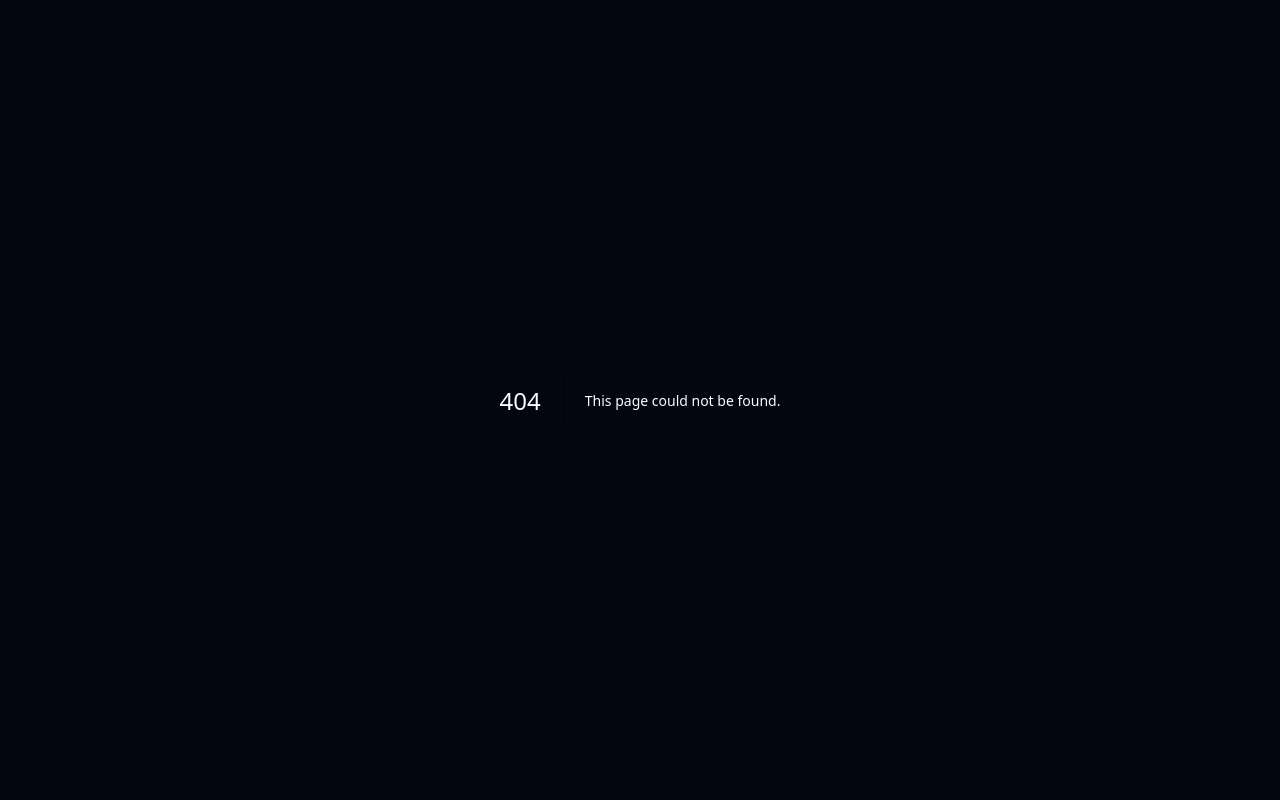
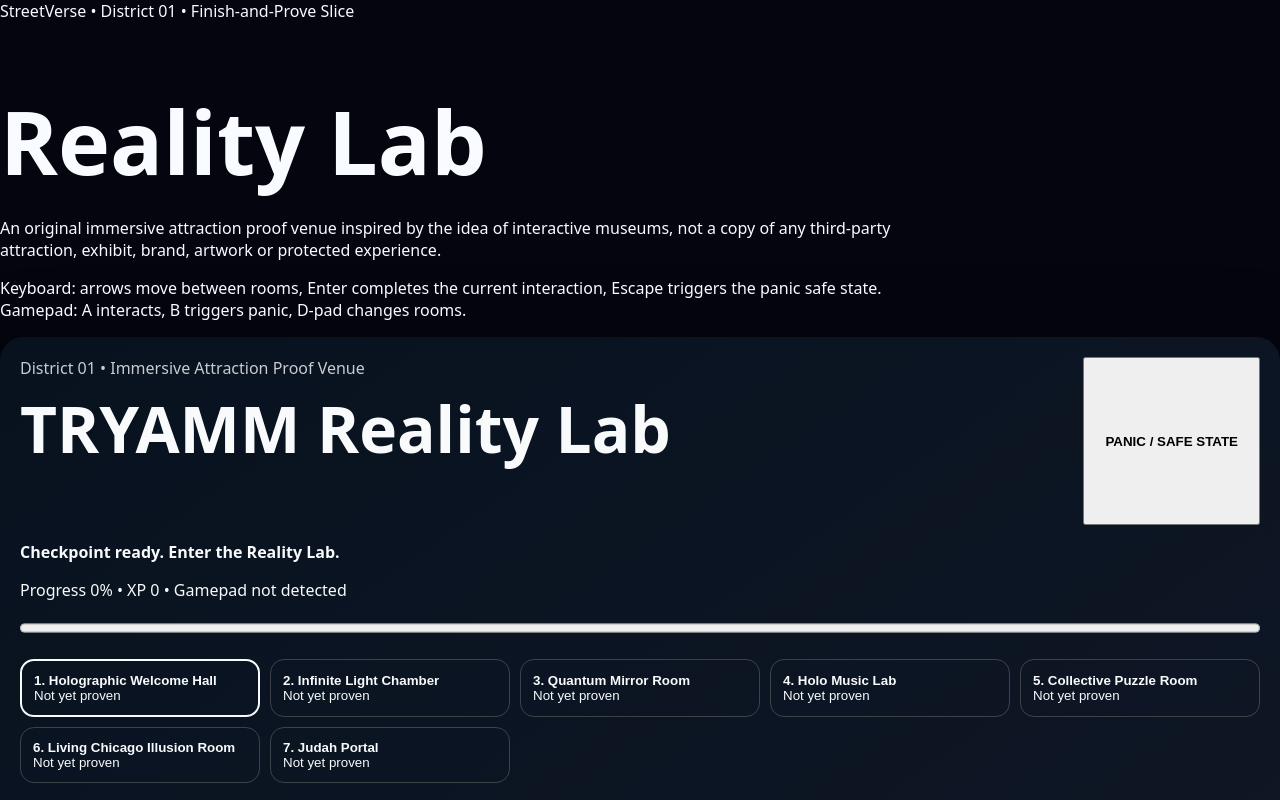
Before and after one commit to jgoldie1/amm-platform, a Next.js app: page /streetverse/reality-lab in a window 1280 px wide. Before the commit this address had no page. Shown: the top 800 px of the page. Built offline with nearby package versions, Linux system fonts and the light colour scheme.

Commit message:
Add District 01 Reality Lab route

```diff
--- /dev/null
+++ b/app/streetverse/reality-lab/page.tsx
@@ -0,0 +1,19 @@
+import Link from 'next/link';
+import RealityLabExperience from '@/components/reality-lab/RealityLabExperience';
+
+export default function RealityLabPage() {
+  return (
+    <main className="container" style={{ paddingBottom: 64 }}>
+      <div className="kicker">StreetVerse • District 01 • Finish-and-Prove Slice</div>
+      <h1 style={{ fontSize: 'clamp(2.6rem,8vw,5.5rem)', marginBottom: 8 }}>Reality Lab</h1>
+      <p className="muted" style={{ maxWidth: 900 }}>
+        An original immersive attraction proof venue inspired by the idea of interactive museums, not a copy of any third-party attraction, exhibit, brand, artwork or protected experience.
+      </p>
+      <p className="muted" style={{ maxWidth: 900 }}>
+        Keyboard: arrows move between rooms, Enter completes the current interaction, Escape triggers the panic safe state. Gamepad: A interacts, B triggers panic, D-pad changes rooms.
+      </p>
+      <RealityLabExperience />
+      <p style={{ marginTop: 24 }}><Link href="/streetverse">← Back to StreetVerse</Link></p>
+    </main>
+  );
+}
```
